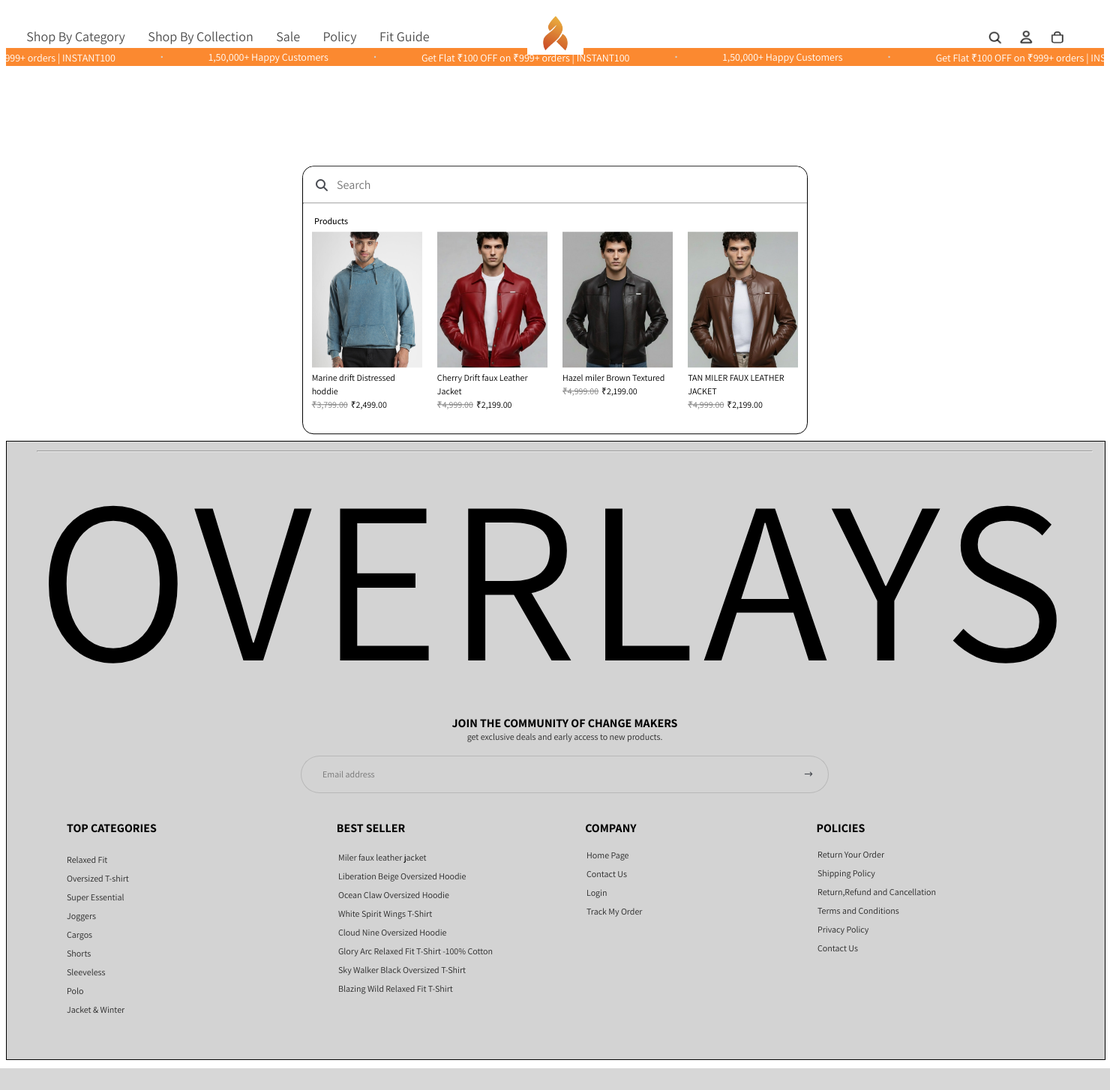
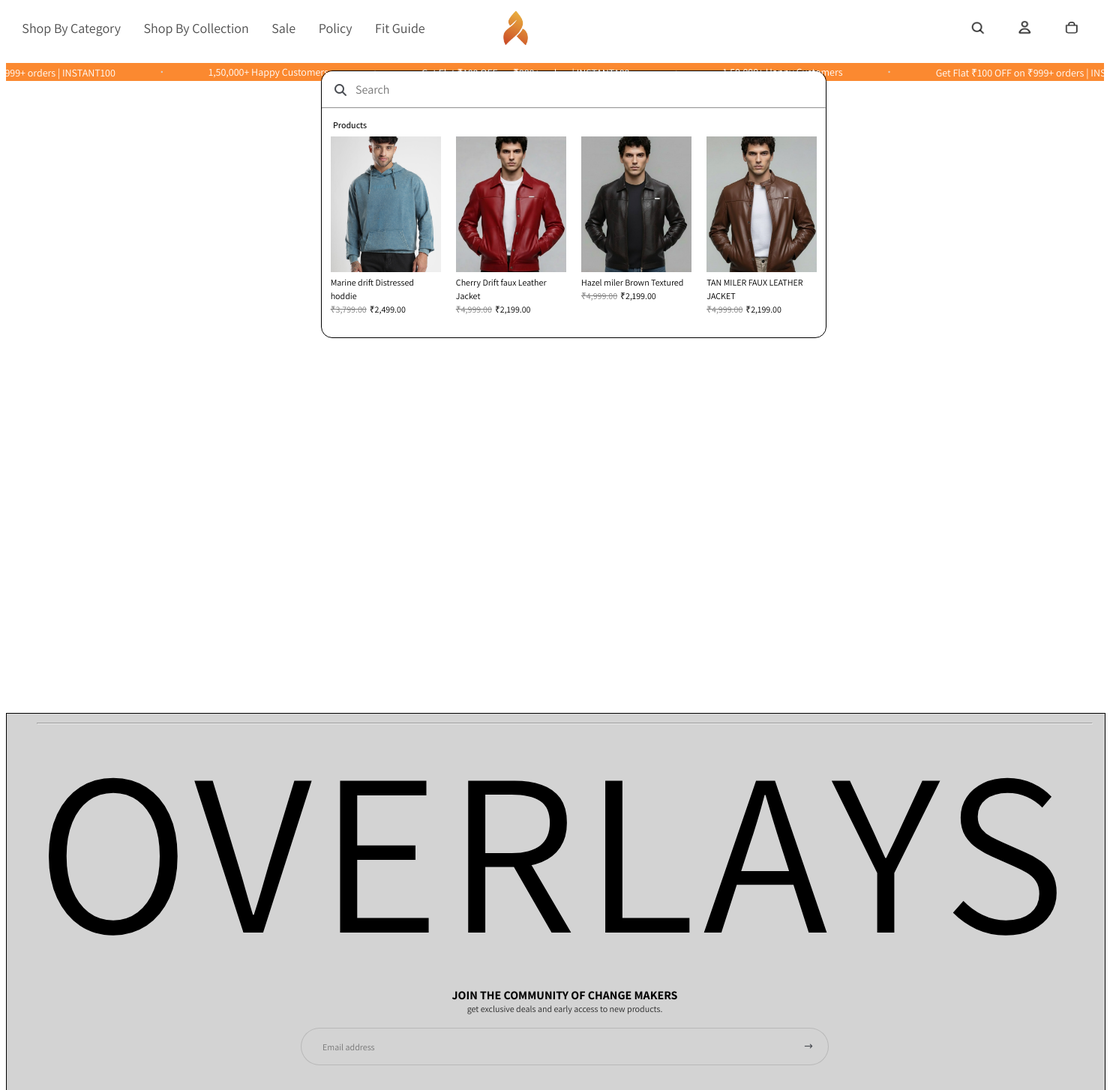
Before and after one commit to taresh2504/Django_StaticProject, a Django app: page /landing/search/ in a window 1480 px wide. Shown: the top 1454 px of the page at 75% size. Before the commit the page ends 1425 px from the top, so only its background shows below. Run offline with Django 5.2, Linux system fonts and the light colour scheme; some libraries are stand-ins or nearby versions.

Commit message:
css fixed

```diff
--- a/Django_StaticProject/project/app/static/css/base.css
+++ b/Django_StaticProject/project/app/static/css/base.css
@@ -1,6 +1,6 @@
 .navbar-container{
     border: 0px solid white;
-    height: 82px;
+    height: 72px;
     display: flex;
     justify-content: center;
     align-items: center;
@@ -14,7 +14,8 @@
     display: flex;
     list-style: none;
     gap: 30.5px;
-    margin-left: -79%;
+    margin-left: -9%;
+    margin-top: 2px;
 }
 
 .list{
@@ -27,8 +28,8 @@
     font-style: normal;
     font-weight: 400;
     text-transform: none;
-    text-underline-offset: 2.25px;
-    line-height: 30.0857px;
+    /* text-underline-offset: 2.25px;
+    line-height: 30.0857px; */
     /* text-wrap-mode: nowrap; */
 }
 
@@ -36,6 +37,7 @@
     display: flex;
     justify-content: center;
     align-items: center;
+    /* margin-left: -50px; */
     /* margin-top: -5%;   yahi gap de raha hai */
 }
 
@@ -43,8 +45,11 @@
     width: 75px;
     height: 110px;
     object-fit: contain;
+    margin-left: -486.5px;
+    margin-top: -22.5px;
+    margin-right: -625px;
     /* margin-top: -6.5%; */
-    margin-top: -105px;
+    /* margin-top: -140px; */
     cursor: pointer;
 }
 
@@ -52,13 +57,15 @@
     display: flex;
     justify-content: end;
     align-items: end;
-    gap: 1.5%;
+    gap: 70.5%;
     /* margin-top: -4.3%; */
-    margin-top: -55px;
-    margin-right: 52.5px;
+    margin-top: -13.5px;
+    /* padding-left: 440.5px; */
+    padding-right: -440px;
+    padding-left: 760px;
     /* position: relative; */
     position: relative;
-    z-index: 9999;
+    /* z-index: 9999; */
 }
 
 .icon{
@@ -474,9 +481,9 @@
     list-style: none;
 }
 
-/* .search-box{
-    display: none;
-} */
+.search-box{
+    display: block;
+}
 
 .search-box{
     border: 1px solid black;
@@ -485,16 +492,16 @@
     border-radius: 15px;
 }
 
-/* .search-box{
+.search-box{
     margin-top: -14px;
     margin-left: 420px;
-} */
+}
 
-.search-box{
-    position: fixed;   /* IMPORTANT */
+/* .search-box{
+    position: fixed;   /IMPORTANT
     top: 50%;
     left: 50%;
-    transform: translate(-50%, -50%);  /* perfect center */
+    transform: translate(-50%, -50%);   perfect center
 
     width: 672px;
     height: 355.5px;
@@ -502,12 +509,12 @@
     background: white;
     border: 1px solid black;
 
-    /* display: none; */
+     display: none;
     z-index: 1000;
-}
+} */
 
 .search-box2{
-    position: relative;   /* IMPORTANT */
+    position: relative;
     width: 100%;
 }
 
@@ -802,9 +809,9 @@
     background-color: lightgray;
 }
 
-/* .account-box{
-    display: none;
-} */
+.account-box{
+    display: block;
+}
 
 .cartmain-box{
     border: 1px solid black;
@@ -813,12 +820,17 @@
     width: 400px;
     height: 100vh;
     margin-left: 1100px;
-    margin-top: -80px;
+    margin-top: -110px;
+    /* z-index: 10000; */
 }
 
 .cartmain-box{
+    display: block;
+}
+
+/* .hide-icons{
     display: none;
-}
+} */
 
 
 #cartcross-mark{
--- a/Django_StaticProject/project/app/templates/base.html
+++ b/Django_StaticProject/project/app/templates/base.html
@@ -183,14 +183,15 @@
             </nav>
         </header>
     </div>
-        </div>
-        <div class="nav-logo">
+
+    <div class="nav-logo">
             <img src="{% static 'images/logo4.jpg' %}" class="logo" alt="logo">
         </div>
         <div class="icon-box">
             <a href="{% url 'search' %}"><div><img class="icon" id="search-logo" src="{% static 'images/SearchIconLogoImage.png' %}" alt="search-icon"></div></a>
             <a href="{% url 'account' %}"><div><img class="icon" src="{% static 'images/UserLogoImage.png' %}" alt="profile-icon"></div></a>
-            <div><img class="icon" src="{% static 'images/BagLogoImage.png' %}" alt="bag-logo"></div>
+            <a href="{% url 'bag' %}"><div><img class="icon" src="{% static 'images/BagLogoImage.png' %}" alt="bag-logo"></div></a>
+        </div>
         </div>
 
     </div>
@@ -254,36 +255,6 @@
         </div>
     </div>
 
-    {% comment %} <div class="search-box">
-        <div class="search-box2">
-            <i class="fa-solid fa-magnifying-glass" id="search-icon" style="color: rgb(74, 77, 83);"></i><input type="search" name="" class="search-holder" placeholder="Search" id=""><hr class="hr">
-        </div>
-        <div class="srch-products">Products</div>
-        <div class="card-holder">
-            <div class="product-box">
-                <div class="product-card"><img src="{% static 'images/img4.jpg' %}" class="product-img1" alt=""><br><span class="product-name">Marine drift Distressed hoddie</span><br>
-                <del class="product-cardcutprice">₹3,799.00</del>&nbsp;<span class="product-cardnewprice">₹2,499.00</span>
-                </div>
-            </div>
-            <div class="product-box">
-            <div class="product-card2"><img src="{% static 'images/img3.jpg' %}" class="product-img2" alt=""><br><span class="product-name">Cherry Drift faux Leather Jacket</span><br>
-                <del class="product-cardcutprice">₹4,999.00</del>&nbsp;<span class="product-cardnewprice">₹2,199.00</span>
-            </div>
-            </div>
-            <div class="product-box">
-            <div class="product-card3"><img src="{% static 'images/img5.jpg' %}" class="product-img3" alt=""><br><span class="product-name">Hazel miler Brown Textured</span><br>
-                <del class="product-cardcutprice">₹4,999.00</del>&nbsp;<span class="product-cardnewprice">₹2,199.00</span>
-            </div>
-            </div>
-            <div class="product-box">
-            <div class="product-card4"><img src="{% static 'images/img6.jpg' %}" class="product-img4" alt=""><br><span class="product-name">TAN MILER FAUX LEATHER JACKET</span><br>
-                <del class="product-cardcutprice">₹4,999.00</del>&nbsp;<span class="product-cardnewprice">₹2,199.00</span>
-            </div>
-            </div>
-        </div>
-    </div> {% endcomment %}
-    <!-- </div> -->
-
     <!-- Account Box -->
     {% elif account %}
     <br>
@@ -305,31 +276,12 @@
             <div class="account-order-box"><img src="{% static 'images/UserLogoImage.png' %}" class="profile-logo" alt="">&nbsp;<span class="account-profile">Profile</span></div>
         </div>
      </div>
-    {% endif %}
-     {% comment %} <br>
-     <div class="account-box">
-        <br>
-        <span class="account-name">Account</span>
-        <br>
-        <!-- <br> -->
-        <div class="shop-signupbox">
-            <a href="" class="shop-signup">Sign in with shop</a>
-        </div>
-        <br>
-        <div class="other-signupbox">
-            <a href="" class="other-signup">Other sign in options</a>
-        </div>
-        <br>
-        <div class="account-lastbox">
-            <div class="account-order-box"><img src="{% static 'images/orderboxlogo.png' %}" class="order-logo" alt="">&nbsp;<span class="account-orders">Orders</span></div>
-            <div class="account-order-box"><img src="{% static 'images/UserLogoImage.png' %}" class="profile-logo" alt="">&nbsp;<span class="account-profile">Profile</span></div>
-        </div>
-     </div> {% endcomment %}
 
+    {% elif bag %}
     <!-- Cart Box  -->
 
     <div class="cartmain-box">
-        <i class="fa-solid fa-xmark fa-2xs" id="cartcross-mark" style="color: rgb(74, 77, 83);"></i>
+        <a href="{% url 'landing' %}"><i class="fa-solid fa-xmark fa-2xs" id="cartcross-mark" style="color: rgb(74, 77, 83);"></i></a>
         <div class="empty-cart">Your cart is empty</div>
         <br>
         <div class="secondcart-box">
@@ -339,6 +291,8 @@
             <button type="submit" class="cartbox-shoppingbutton">Continue shopping</button>
         </div>
     </div>
+    {% endif %}
+
 
     {% comment %} <!-- Train Offer -->
     <div class="offer-bar">
--- a/Django_StaticProject/project/app/views.py
+++ b/Django_StaticProject/project/app/views.py
@@ -9,3 +9,6 @@ def account(req):
 
 def search(req):
     return render(req,'landing.html',{'search':True})
+
+def bag(req):
+    return render(req,'landing.html',{'bag':True})
--- a/Django_StaticProject/project/project/urls.py
+++ b/Django_StaticProject/project/project/urls.py
@@ -23,4 +23,5 @@ urlpatterns = [
     path('',views.landing,name='landing'),
     path('landing/account/',views.account,name='account'),
     path('landing/search/',views.search,name='search'),
+    path('landing/bag/',views.bag,name='bag'),
 ]
```
